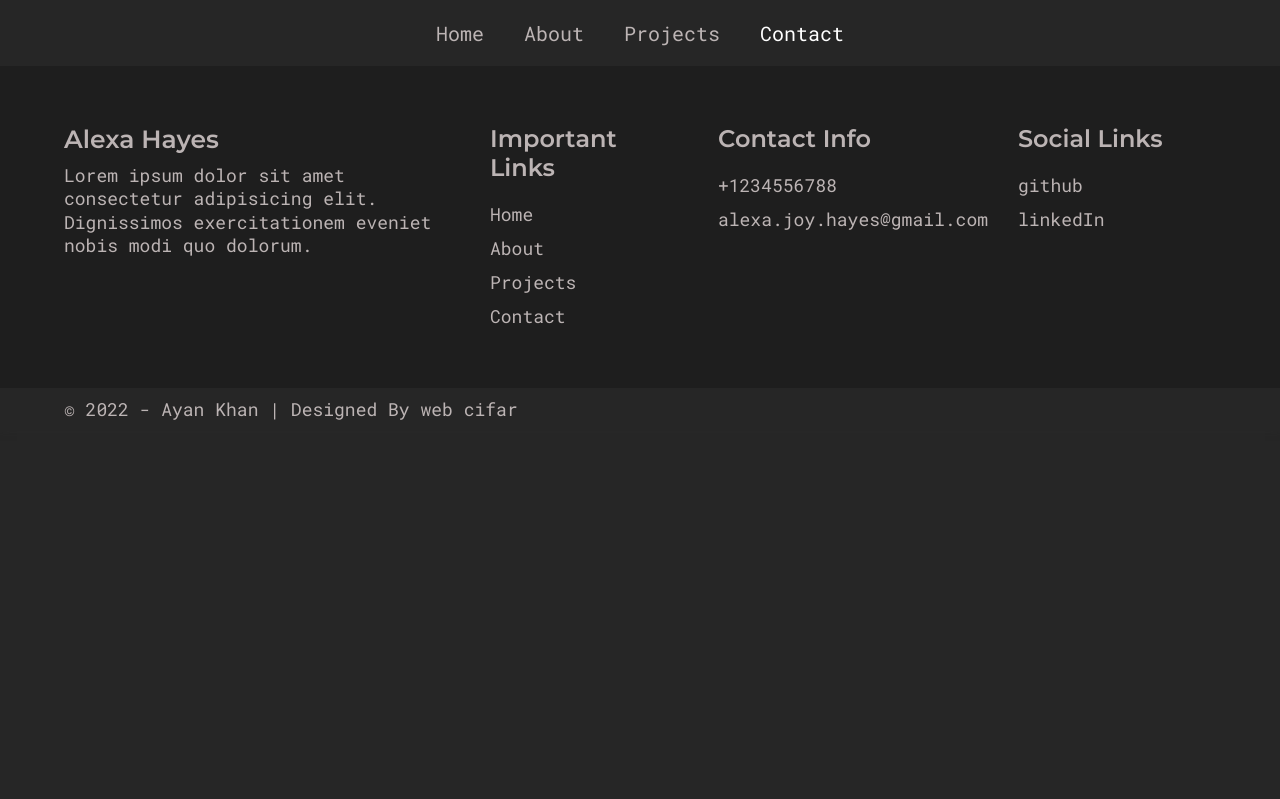
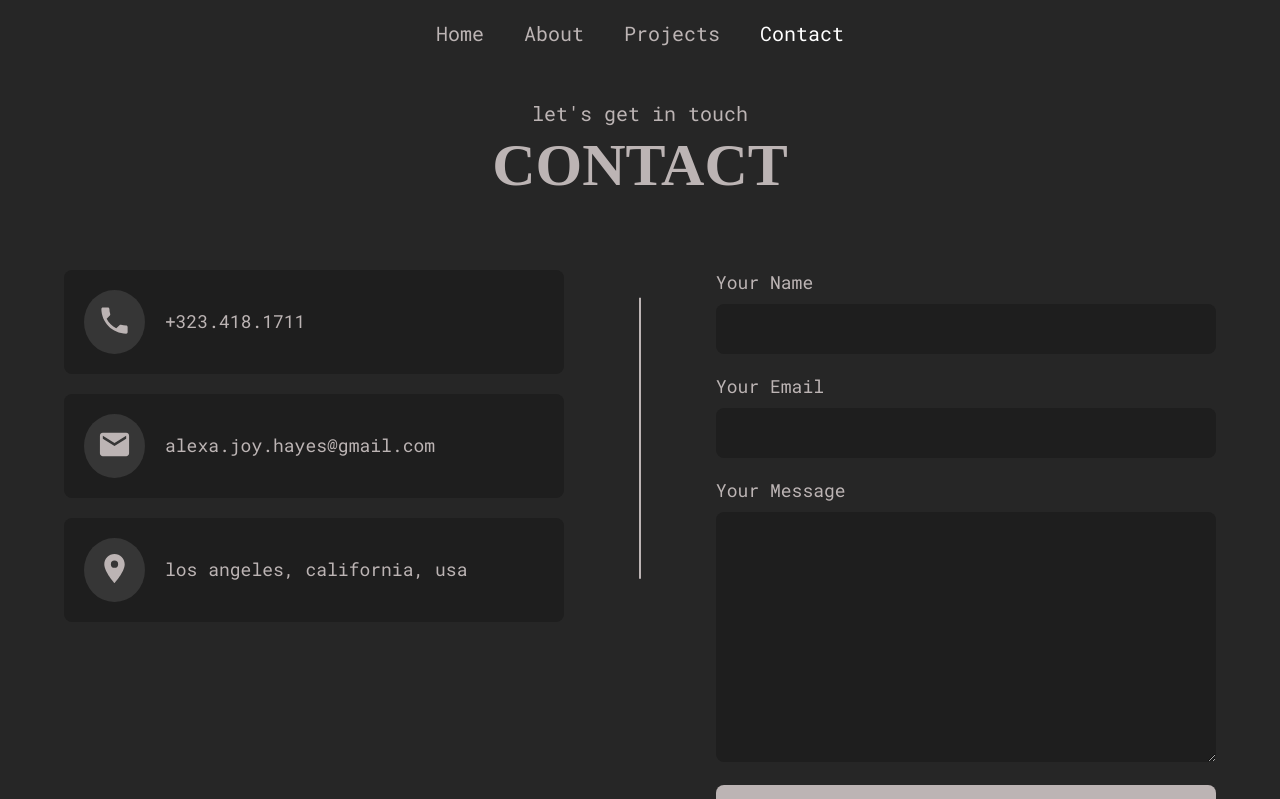
Before and after one commit to jextaposition/alexas-portfolio, a React (Create React App) app: page /contact in a window 1280 px wide. Shown: the top 799 px of the page. Built offline with nearby package versions, Linux system fonts and the light colour scheme; a web font is replaced by a local one.

Commit message:
added contact form and info to contact page

```diff
--- a/src/components/Button.js
+++ b/src/components/Button.js
@@ -13,6 +13,9 @@
     display: inline-block;
     border: 2px solid var(--gray-1);
     color: ${(props) => (props.primary ? 'var(--gray-1' : 'black')};
+  }
+  .button:hover {
+    transform: rotate(-15deg);
   }
   @media only screen and (max-width: 768px) {
     .button {
--- /dev/null
+++ b/src/components/ContactForm.js
@@ -0,0 +1,99 @@
+import React, { useState } from 'react';
+import styled from 'styled-components';
+
+const FormStyles = styled.form`
+  width: 100%;
+  .form-group {
+    width: 100%;
+    margin-bottom: 2rem;
+  }
+  label {
+    font-size: 1.8rem;
+  }
+  input,
+  textarea {
+    width: 100%;
+    font-size: 2rem;
+    padding: 1.2rem;
+    color: var(--gray-1);
+    background-color: var(--deep-dark);
+    outline: none;
+    border: none;
+    border-radius: 8px;
+    margin-top: 1rem;
+  }
+  textarea {
+    min-height: 250px;
+    resize: vertical;
+  }
+  button[type='submit'] {
+    background-color: var(--gray-1);
+    color: var(--black);
+    font-size: 2rem;
+    display: inline-block;
+    outline: none;
+    border: none;
+    padding: 1rem 4rem;
+    border-radius: 8px;
+    cursor: pointer;
+    /* margin-left: 38%; */
+    width: 100%;
+  }
+  button[type='submit']:hover {
+    transform: rotate(3deg);
+    background-color: var(--deep-dark);
+    color: var(--gray-1);
+  }
+  @media only screen and (max-width: 768px) {
+    button[type='submit'] {
+      width: 100%;
+      margin-left: 0;
+    }
+  }
+`;
+
+const ContactForm = () => {
+  const [name, setName] = useState('');
+  const [email, setEmail] = useState('');
+  const [message, setMessage] = useState('');
+
+  return (
+    <div>
+      <FormStyles>
+        <div className='form-group'>
+          <label htmlFor='name'>Your Name</label>
+          <input
+            type='text'
+            id='name'
+            name='name'
+            value={name}
+            onChange={(e) => setName(e.target.value)}
+          />
+        </div>
+        <div className='form-group'>
+          <label htmlFor='email'>Your Email</label>
+          <input
+            type='text'
+            id='email'
+            email='email'
+            value={email}
+            onChange={(e) => setEmail(e.target.value)}
+          />
+        </div>
+        <div className='form-group'>
+          <label htmlFor='message'>Your Message</label>
+          <textarea
+            type='text'
+            id='message'
+            message='message'
+            value={message}
+            onChange={(e) => setMessage(e.target.value)}
+          />
+        </div>
+        <button type='submit'>Send</button>
+      </FormStyles>
+    </div>
+  );
+};
+
+export default ContactForm;
--- /dev/null
+++ b/src/components/ContactInfoItem.js
@@ -0,0 +1,40 @@
+import React from 'react';
+import { MdPlace } from 'react-icons/md';
+import styled from 'styled-components';
+import Ptext from './Ptext';
+const ItemStyles = styled.div`
+  padding: 2rem;
+  background-color: var(--deep-dark);
+  display: flex;
+  align-items: center;
+  gap: 2rem;
+  border-radius: 8px;
+  margin-bottom: 2rem;
+  .icon {
+    color: var(--white);
+    background-color: var(--gray-2);
+    padding: 1.3rem;
+    align-items: center;
+    justify-content: center;
+    border-radius: 50%;
+  }
+  svg {
+    width: 3.5rem;
+  }
+`;
+
+const ContactInfoItem = ({
+  icon = <MdPlace></MdPlace>,
+  text = 'this is info',
+}) => {
+  return (
+    <ItemStyles>
+      <div className='icon'>{icon}</div>
+      <div className='info'>
+        <Ptext>{text}</Ptext>
+      </div>
+    </ItemStyles>
+  );
+};
+
+export default ContactInfoItem;
--- /dev/null
+++ b/src/components/ContactSection.js
@@ -0,0 +1,77 @@
+import React from 'react';
+import { MdEmail, MdLocalPhone } from 'react-icons/md';
+import styled from 'styled-components';
+import ContactForm from './ContactForm';
+import ContactInfoItem from './ContactInfoItem';
+import SectionTitle from './SectionTitle';
+
+const ContactSectionStyles = styled.div`
+  padding: 10rem 0;
+  .contactSection__wrapper {
+    display: flex;
+    gap: 5rem;
+    margin-top: 7rem;
+    justify-content: space-between;
+    position: relative;
+  }
+  .contactSection__wrapper::after {
+    position: absolute;
+    content: '';
+    width: 2px;
+    height: 50%;
+    background-color: var(--gray-1);
+    left: 50%;
+    top: 30%;
+    transform: translate(-50%, -50%);
+  }
+  .left,
+  .right {
+    width: 100%;
+    max-width: 500px;
+  }
+  .right {
+    border-radius: 12px;
+  }
+  @media only screen and (max-width: 768px) {
+    .contactSection__wrapper {
+      flex-direction: column;
+    }
+    .contactSection__wrapper::after {
+      display: none;
+    }
+    .left,
+    .right {
+      max-width: 100%;
+    }
+    .right {
+      padding: 4rem 2rem 2rem 2rem;
+    }
+  }
+`;
+const ContactSection = () => {
+  return (
+    <ContactSectionStyles>
+      <div className='container'>
+        <SectionTitle heading='Contact' subheading="let's get in touch" />
+        <div className='contactSection__wrapper'>
+          <div className='left'>
+            <ContactInfoItem
+              icon={<MdLocalPhone></MdLocalPhone>}
+              text='+323.418.1711'
+            />
+            <ContactInfoItem
+              icon={<MdEmail></MdEmail>}
+              text='alexa.joy.hayes@gmail.com'
+            />
+            <ContactInfoItem text='los angeles, california, usa' />
+          </div>
+          <div className='right'>
+            <ContactForm />
+          </div>
+        </div>
+      </div>
+    </ContactSectionStyles>
+  );
+};
+
+export default ContactSection;
--- /dev/null
+++ b/src/components/Map.js
@@ -0,0 +1,11 @@
+import React from 'react';
+
+const Map = () => {
+  return (
+    <div>
+      <h1>map this</h1>
+    </div>
+  );
+};
+
+export default Map;
--- a/src/pages/Contact.js
+++ b/src/pages/Contact.js
@@ -1,9 +1,12 @@
 import React from 'react';
+import ContactSection from '../components/ContactSection';
+import Map from '../components/Map';
 
 const Contact = () => {
   return (
     <div>
-      <h1>contact page </h1>
+      <ContactSection />
+      <Map />
     </div>
   );
 };
```
